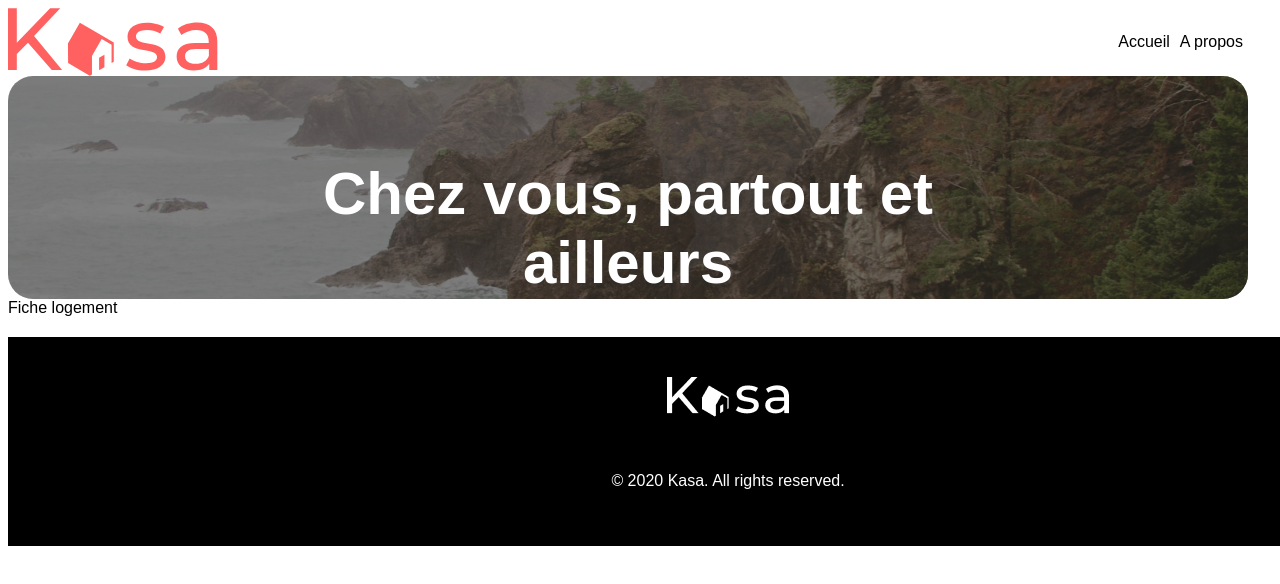
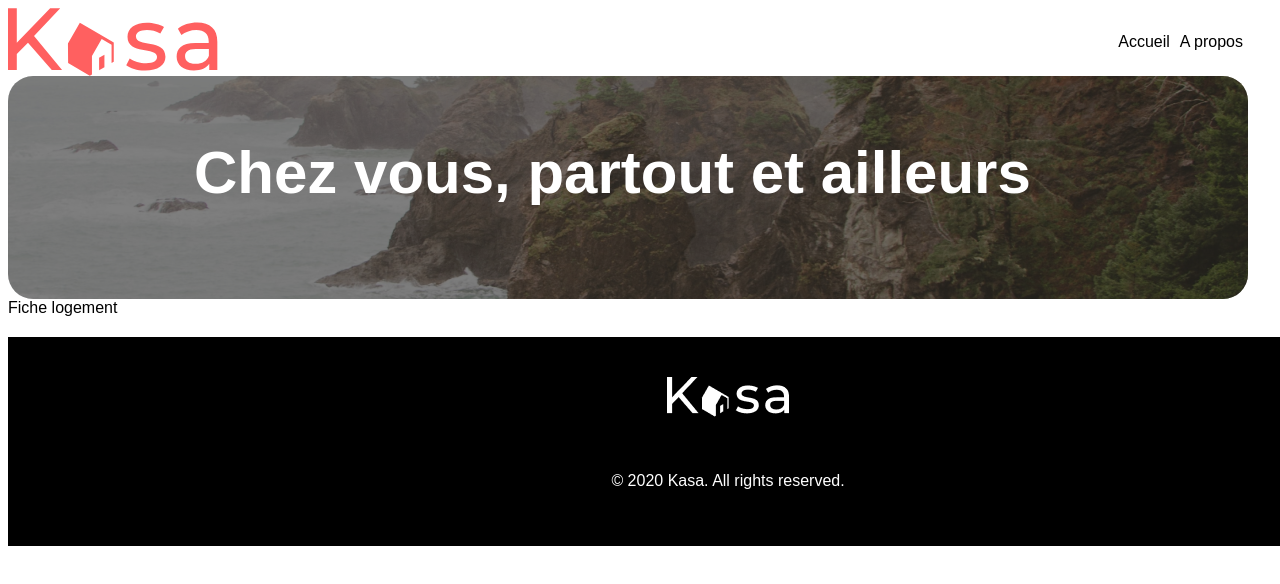
Before and after one commit to etienne-b01/Projet06_Kasa, a React (Create React App) app in the folder kasa/: page / in a window 1280 px wide. Shown: the top 584 px of the page. Built offline with nearby package versions, Linux system fonts and the light colour scheme.

Commit message:
added style improvements

```diff
--- a/kasa/src/components/Banner/style.scss
+++ b/kasa/src/components/Banner/style.scss
@@ -30,9 +30,11 @@
 }
 
 .tagline {
+  display: flex;
+  width: 100%;
   position: absolute;
-  top: 50%;
-  left: 50%;
+  top: 25%;
+  left: 65%;
   transform: translate(-50%, -50%);
 }
 
```
